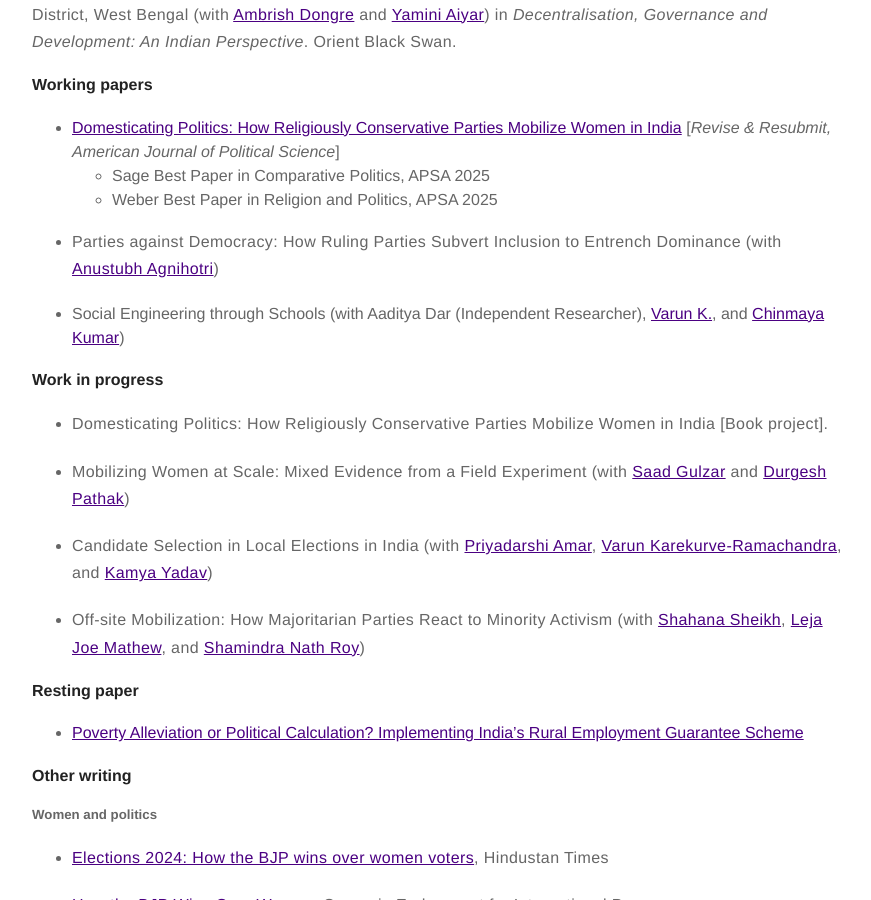
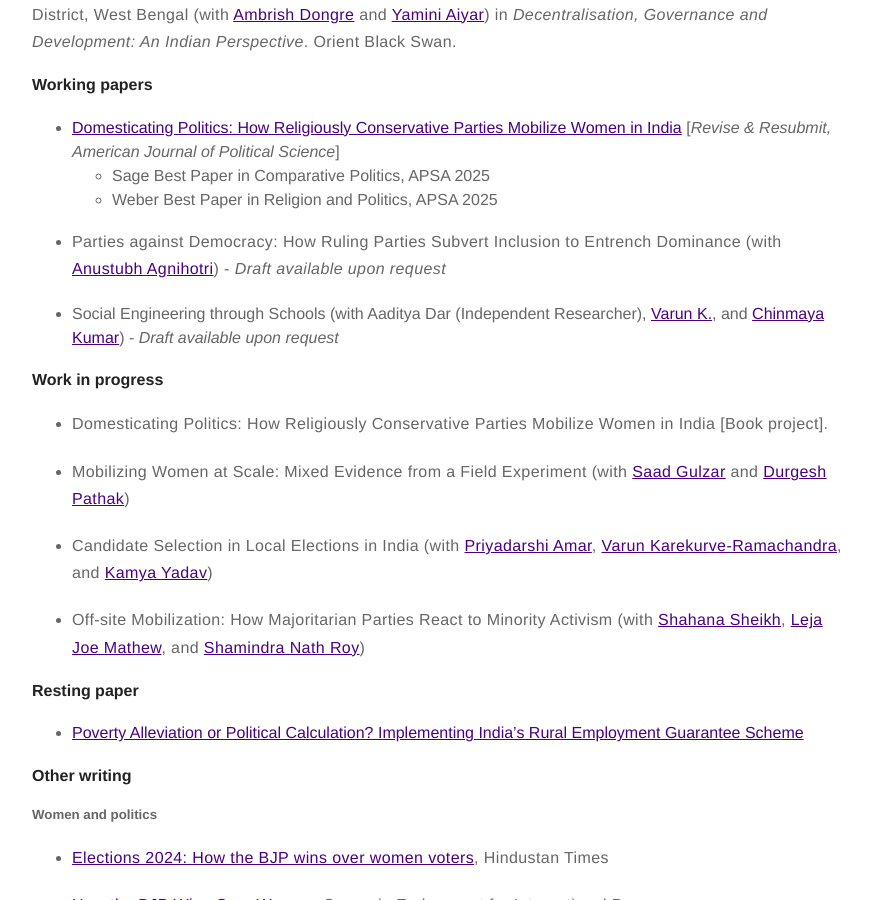
Before and after one commit to anirvanchowdhury/anirvanchowdhury.github.io, a Jekyll site: the page built from research.md, in a window 1280 px wide and 900 px high, scrolled down 1477 px. Shown: the whole window, without its empty margins (203-1074 px from the left). Built offline with Jekyll 4.4.1, drawn with Linux system fonts in a browser that asks for light colours.

Commit message:
Update research.md

```diff
--- a/research.md
+++ b/research.md
@@ -35,9 +35,9 @@ For a sketch of the argument, research design, and evidence, please click [here]
 	- Sage Best Paper in Comparative Politics, APSA 2025
 	- Weber Best Paper in Religion and Politics, APSA 2025
 
-* Parties against Democracy: How Ruling Parties Subvert Inclusion to Entrench Dominance (with [Anustubh Agnihotri](http://polisci.berkeley.edu/people/person/anustubh-agnihotri))
+* Parties against Democracy: How Ruling Parties Subvert Inclusion to Entrench Dominance (with [Anustubh Agnihotri](http://polisci.berkeley.edu/people/person/anustubh-agnihotri)) - _Draft available upon request_
 
-* Social Engineering through Schools (with Aaditya Dar (Independent Researcher), [Varun K.](https://sites.google.com/view/varunk/), and [Chinmaya Kumar](https://chinmayakumar.com/))
+* Social Engineering through Schools (with Aaditya Dar (Independent Researcher), [Varun K.](https://sites.google.com/view/varunk/), and [Chinmaya Kumar](https://chinmayakumar.com/)) - _Draft available upon request_
 
 #### Work in progress
 * Domesticating Politics: How Religiously Conservative Parties Mobilize Women in India [Book project].
```
